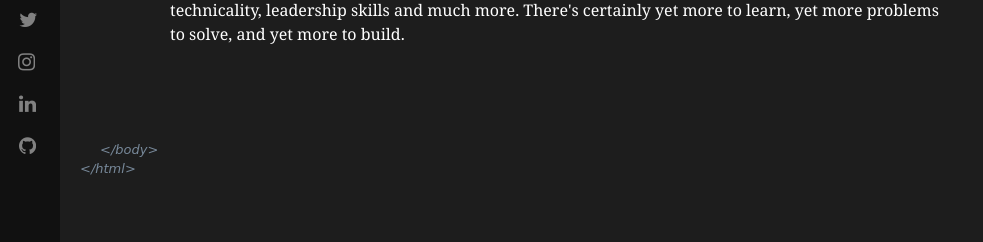
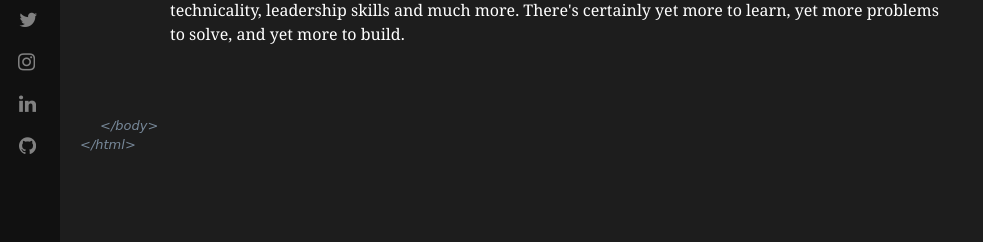
Before and after one commit to mayurpai/mayurpai.github.io, a PHP site: page /about.html in a window 1280 px wide. Shown: the part 558-800 px from the top of the page, without its empty margins (0-983 px from the left). Run offline with PHP 8.4, Linux system fonts and the light colour scheme.

Commit message:
Update style-about.css

```diff
--- a/style-about.css
+++ b/style-about.css
@@ -106,7 +106,7 @@
         .html_tags {
             font-size: small;
             padding-left: 100px;
-            padding-top: 78px;
+            padding-top: 54px;
             cursor: pointer;
         }
         .html-tag {
```
